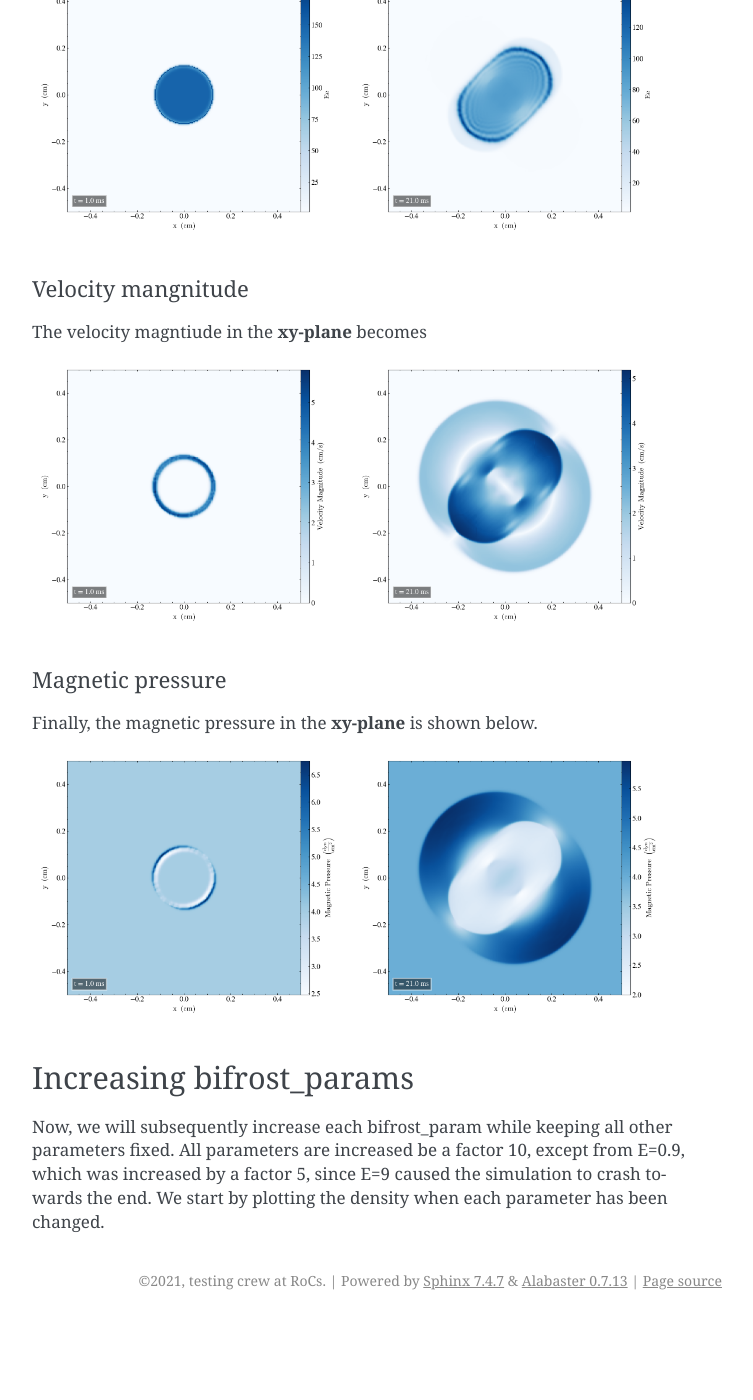
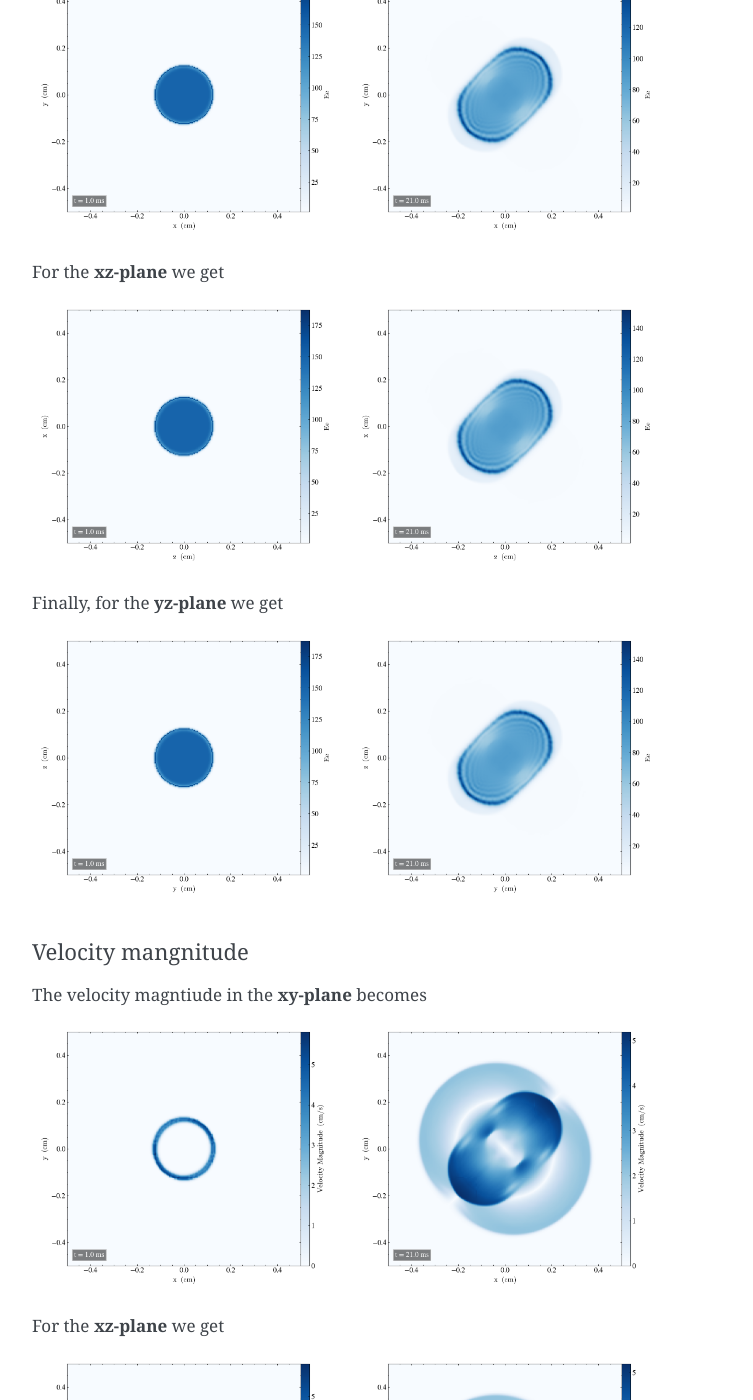
Before and after one commit to guadabsb15/summer_2021_report, a Sphinx documentation site: the page built from docs/source/mhd_blast.rst, in a window 1280 px wide and 1400 px high, scrolled down 3797 px. Shown: the whole window, without its empty margins (388-1141 px from the left). Built offline with Sphinx 7.4.7, drawn with Linux system fonts in a browser that asks for light colours; before the commit the page ends 5117 px from its top, so only the background shows below that; some of the changed text lies outside the part shown.

Commit message:
Added initial and final state plot for all directions

```diff
--- a/docs/source/mhd_blast.rst
+++ b/docs/source/mhd_blast.rst
@@ -134,6 +134,22 @@
 .. image:: img_bifrost_blast/ee/ee_blast_bifrost_xy_21.png
     :width: 48 %
 
+
+For the **xz-plane** we get
+
+.. image:: img_bifrost_blast/compare_direction/ee_blast_bifrost_xz_1.png
+    :width: 48 %
+.. image:: img_bifrost_blast/compare_direction/ee_blast_bifrost_xz_21.png
+    :width: 48 %
+
+Finally, for the **yz-plane** we get
+
+.. image:: img_bifrost_blast/compare_direction/ee_blast_bifrost_yz_1.png
+    :width: 48 %
+.. image:: img_bifrost_blast/compare_direction/ee_blast_bifrost_yz_21.png
+    :width: 48 %
+
+
 Velocity mangnitude
 *******************
 
@@ -143,6 +159,24 @@
     :width: 48 %
 .. image:: img_bifrost_blast/velocity_magnitude/velocity_magnitude_blast_bifrost_xy_21.png
     :width: 48 %
+
+
+
+For the **xz-plane** we get
+
+.. image:: img_bifrost_blast/compare_direction/velocity_magnitude_blast_bifrost_xz_1.png
+    :width: 48 %
+.. image:: img_bifrost_blast/compare_direction/velocity_magnitude_blast_bifrost_xz_21.png
+    :width: 48 %
+
+Finally, for the **yz-plane** we get
+
+.. image:: img_bifrost_blast/compare_direction/velocity_magnitude_blast_bifrost_yz_1.png
+    :width: 48 %
+.. image:: img_bifrost_blast/compare_direction/velocity_magnitude_blast_bifrost_yz_21.png
+    :width: 48 %
+
+
 
 Magnetic pressure
 *****************
@@ -155,6 +189,23 @@
     :width: 48 %
 
 
+
+For the **xz-plane** we get
+
+.. image:: img_bifrost_blast/compare_direction/magnetic_pressure_blast_bifrost_xz_1.png
+    :width: 48 %
+.. image:: img_bifrost_blast/compare_direction/magnetic_pressure_blast_bifrost_xz_21.png
+    :width: 48 %
+
+Finally, for the **yz-plane** we get
+
+.. image:: img_bifrost_blast/compare_direction/magnetic_pressure_blast_bifrost_yz_1.png
+    :width: 48 %
+.. image:: img_bifrost_blast/compare_direction/magnetic_pressure_blast_bifrost_yz_21.png
+    :width: 48 %
+
+
+
 Increasing bifrost_params
 -------------------------
 
```
